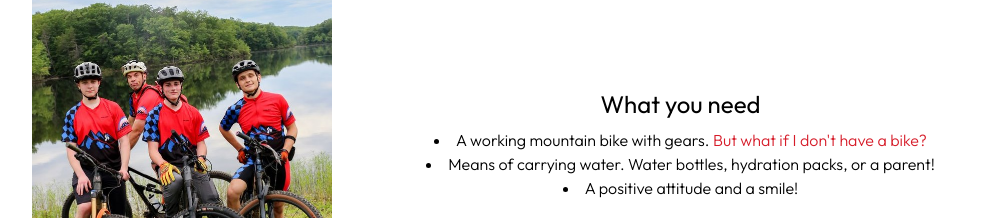
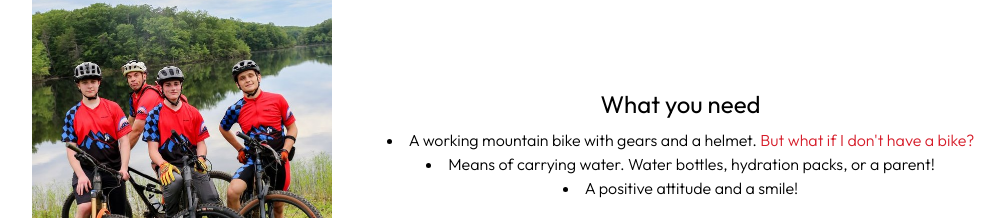
Before and after one commit to kurealnum/fredcomp-website, a Next.js app: page / in a window 1280 px wide. Shown: the part 1952-2170 px from the top of the page, without its empty margins (142-1147 px from the left). Built offline with nearby package versions, Linux system fonts and the light colour scheme.

Commit message:
style: Changed wording for two sections

```diff
--- a/src/app/faq/FAQAccordion.tsx
+++ b/src/app/faq/FAQAccordion.tsx
@@ -184,12 +184,11 @@ export default function FAQAccordion() {
         trigger="My student athlete is < 9 years old. Do you make exceptions?"
       >
         <div>
-          We have made exceptions for some riders in the past, given that their
-          parent is willing to ride with them. Please reach out to us at
+          Please reach out to us at{" "}
           <CustomLink href="mailto:fredcompmtb@gmail.com">
             fredcompmtb@gmail.com
           </CustomLink>{" "}
-          if you and your younger rider are interested in joining Fred Comp!
+          to dicuss possible options!
         </div>
       </CustomAccordionItem>
     </Accordion>
--- a/src/app/page.tsx
+++ b/src/app/page.tsx
@@ -173,7 +173,7 @@ export default function Home() {
                   <div className="inline-block">
                     <div className="flex flex-row flex-wrap gap-1">
                       <p>
-                        A working mountain bike with gears.{" "}
+                        A working mountain bike with gears and a helmet.{" "}
                         <a
                           className="text-secondary hover:underline"
                           href="/faq#loaner-bikes"
```
